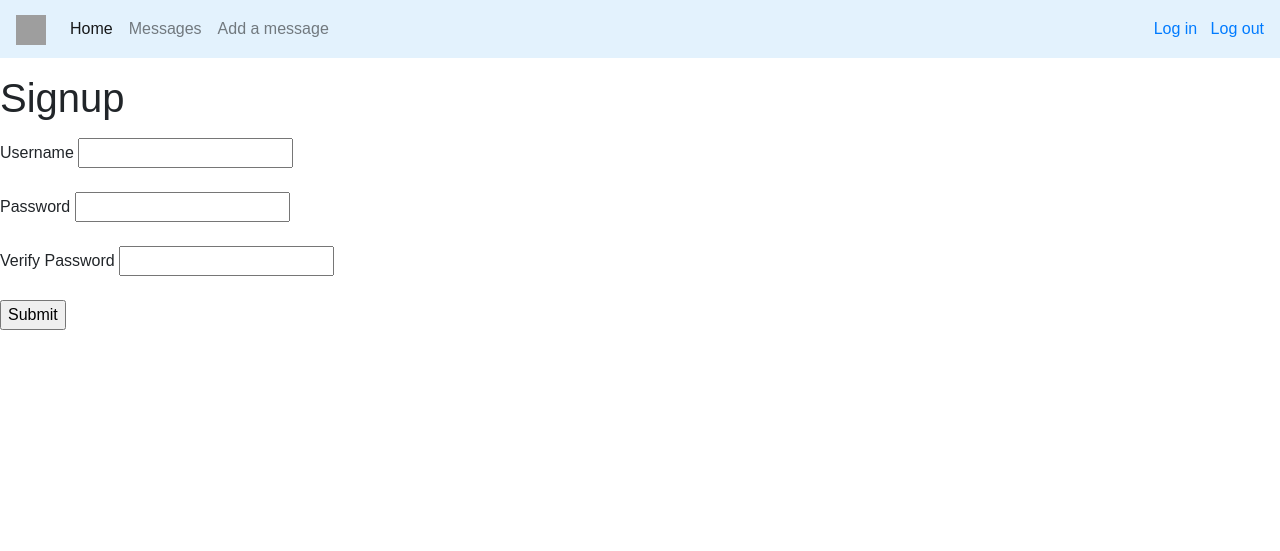
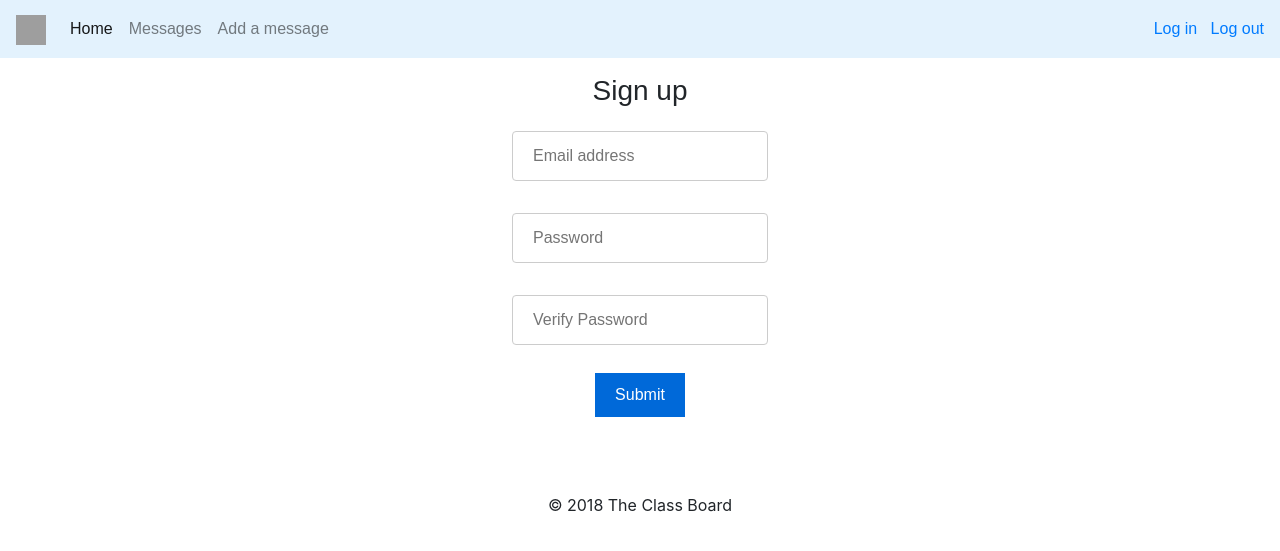
Before and after one commit to lacitrus/SchoolMessages, a Flask app: page /signup in a window 1280 px wide. Shown: the top 551 px of the page. Run offline with Flask 2, Linux system fonts and the light colour scheme; some libraries are stand-ins or nearby versions; grey boxes are pictures that could not be loaded.

Commit message:
Make pages look nice

```diff
--- a/templates/base.html
+++ b/templates/base.html
@@ -11,6 +11,31 @@
         <title>{{title}}</title>
         <style>
             .error { color: red; }
+            .button {
+                     background-color: #0069D9;
+                     border: none;
+                     color: white;
+                     padding: 10px 20px;
+                     text-align: center;
+                     text-decoration: none;
+                     display: inline-block;
+                     font-size: 16px;
+                     margin: 4px 2px;
+                     cursor: pointer;
+                    }
+
+.myinput {
+    width: 20%;
+    padding: 12px 20px;
+    margin: 8px 0;
+    display: inline-block;
+    border: 1px solid #ccc;
+    border-radius: 4px;
+    box-sizing: border-box;
+}
+
+
+
         </style>
         {% endblock %}
     </head>
@@ -61,5 +86,10 @@
     {% endblock %}
 
 </div>
+<br>
+<br>
+<br>
+
+<p class = "text-center" class="mt-5 mb-3 text-muted">&copy; 2018 The Class Board</p>
 </body>
 </html>
--- a/templates/blogs.html
+++ b/templates/blogs.html
@@ -2,7 +2,7 @@
 
 {% block content%}
 
-<h2>Class home!</h2>
+<h2>Welcome to the class!</h2>
 
 <ul>
 {% for blog in blogs %}
--- a/templates/signup.html
+++ b/templates/signup.html
@@ -2,27 +2,29 @@
 
 {% block content %}
 
-<h1>Signup</h1>
+<div class="text-center">
+
+<h3>Sign up</h3>
 
 <form action="/signup", method="POST">
     <p class="error">{{field_error}}</p>
-    <label>Username
-    <input type="text" name="username" >
-    </label>
+    <label for="inputUsername" class="sr-only">Username</label>
+    <input id="inputUsername" type="text" name="username" class="myinput" placeholder="Email address" >
+
     <p class="error">{{name_error}}</p>
-    <label>Password
-    <input type="password" name="password" >
-    </label>
+    <label for="inputPassword" class="sr-only">Password</label>
+    <input id="inputPassword" type="password" name="password" class="myinput" placeholder="Password">
+
     <p class="error">{{password_error}}</p>
-    <label>Verify Password
-    <input type="password" name="verify" >
-    </label>
+    <label for="inputVerify" class="sr-only">Verify Password</label>
+    <input id="inputVerify" type="password" name="verify" class="myinput" placeholder="Verify Password">
+
     <p class="error">{{verify_error}}</p>
-    <input type="submit" value="Submit" >
+    <input class="button" type="submit" value="Submit" >
 
 
 </form>
-
+</div>
 
 
 
```
Also changed, not shown: templates/login.html (+12 -10 lines), templates/newpost.html (+5 -3 lines).
